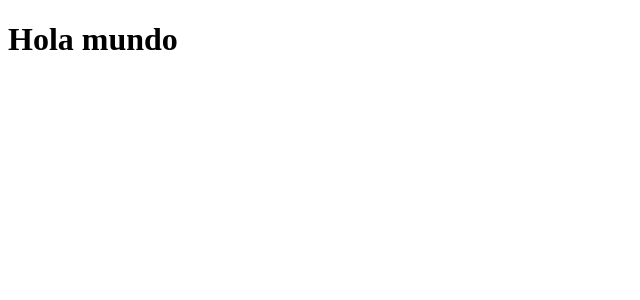
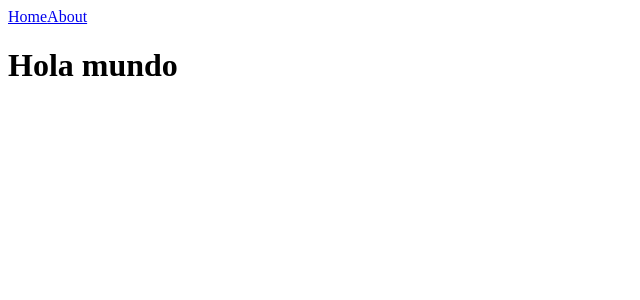
Before and after one commit to leinerke/platzi-nextjs, a Next.js app: page / in a window 1280 px wide. Shown: the top 300 px of the page, without its empty margins (0-640 px from the left). Built offline with nearby package versions, Linux system fonts and the light colour scheme.

Commit message:
Enlaces.

```diff
--- /dev/null
+++ b/component/Navbar.js
@@ -0,0 +1,17 @@
+import React from 'react';
+import Link from 'next/link';
+
+const Navbar = () => {
+  return (
+    <nav>
+      <Link href="/">
+        <a>Home</a>
+      </Link>
+      <Link href="/about">
+        <a>About</a>
+      </Link>
+    </nav>
+  );
+};
+
+export default Navbar;
--- a/pages/about.js
+++ b/pages/about.js
@@ -1,8 +1,10 @@
 import React from 'react';
+import Navbar from '../component/Navbar';
 
 const About = () => {
   return (
     <div>
+      <Navbar />
       <h1>About</h1>
     </div>
   );
--- a/pages/index.js
+++ b/pages/index.js
@@ -1,8 +1,10 @@
 import React from 'react';
+import Navbar from '../component/Navbar';
 
 const Home = () => {
   return (
     <div>
+      <Navbar />
       <h1>Hola mundo</h1>
     </div>
   );
```
